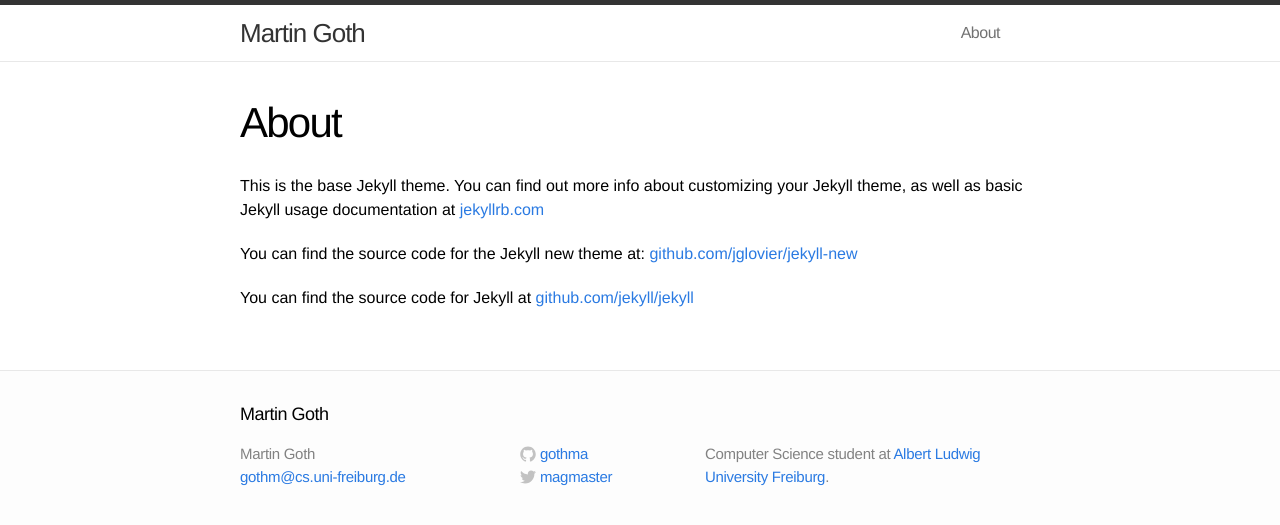
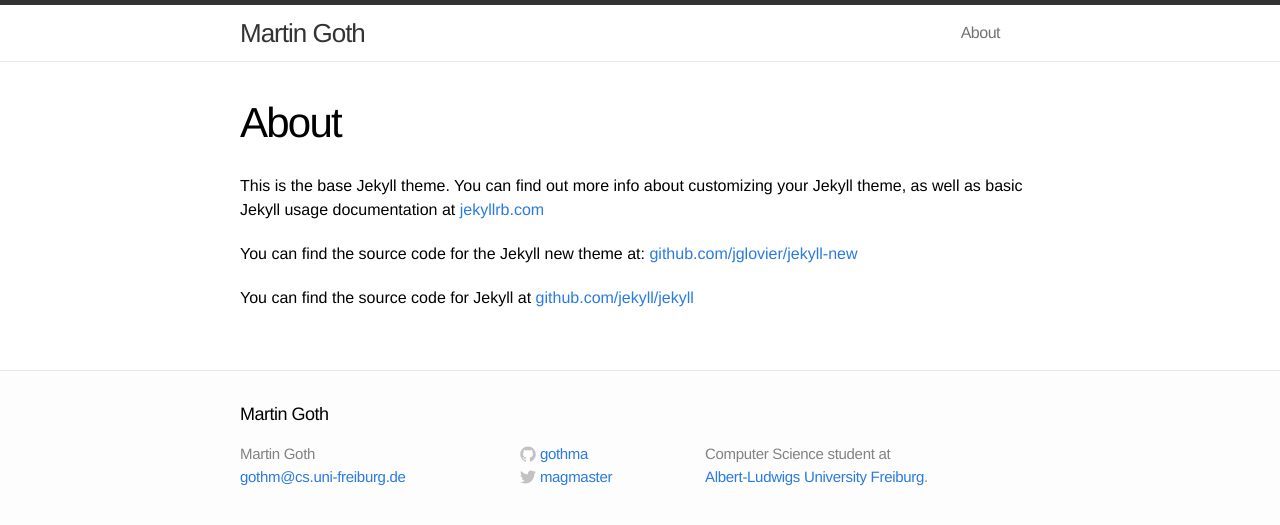
Before and after one commit to gothma/gothma.github.io, a Jekyll site: the page built from about.md, in a window 1280 px wide. Shown: the top 525 px of the page. Built offline with Jekyll 4.4.1, drawn with Linux system fonts in a browser that asks for light colours.

Commit message:
Nice break for Albert Ludwig

```diff
--- a/_config.yml
+++ b/_config.yml
@@ -1,7 +1,7 @@
 # Site settings
 title: Martin Goth
 email: gothm@cs.uni-freiburg.de
-description: "Computer Science student at [Albert Ludwig University Freiburg](http://www.informatik.uni-freiburg.de)."
+description: "Computer Science student at <br>[Albert-Ludwigs University Freiburg](http://www.informatik.uni-freiburg.de)."
 baseurl: ""
 url: "http://yourdomain.com"
 username: gothma
```
